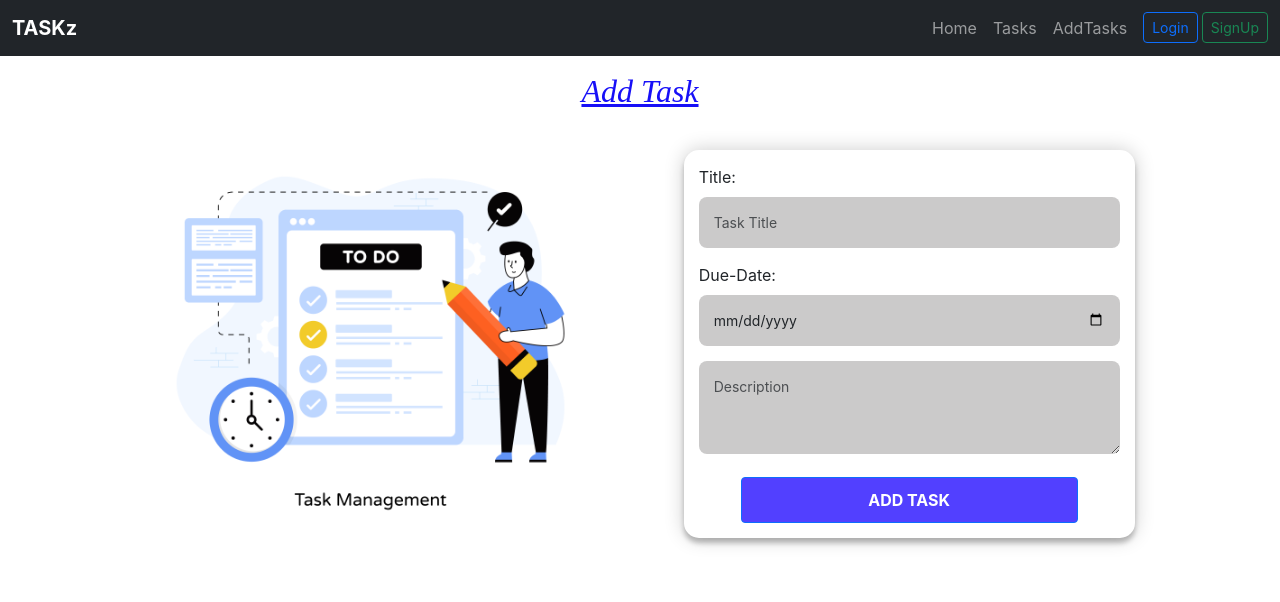
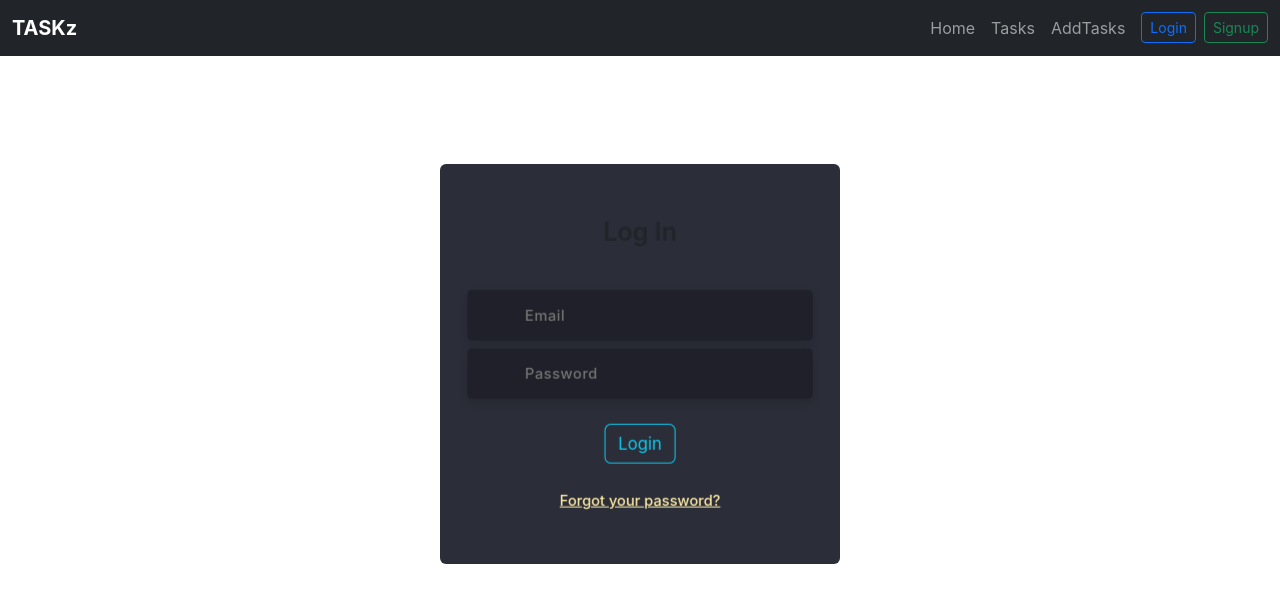
Before and after one commit to kevinkkimutai/Task-Management-System, a React (Create React App) app in the folder front-end/: page /add in a window 1280 px wide. Shown: the top 602 px of the page. Built offline with nearby package versions, Linux system fonts and the light colour scheme; no server answers.

Commit message:
fetch reququest generated on tasks

```diff
--- a/front-end/package.json
+++ b/front-end/package.json
@@ -6,6 +6,7 @@
     "@testing-library/jest-dom": "^5.16.5",
     "@testing-library/react": "^13.4.0",
     "@testing-library/user-event": "^13.5.0",
+    "axios": "^1.4.0",
     "react": "^18.2.0",
     "react-dom": "^18.2.0",
     "react-router-dom": "^6.13.0",
@@ -13,7 +14,7 @@
     "web-vitals": "^2.1.4"
   },
   "scripts": {
-    "start": "react-scripts start",
+    "start": "PORT=4000 react-scripts start",
     "build": "react-scripts build",
     "test": "react-scripts test",
     "eject": "react-scripts eject"
--- a/front-end/src/App.js
+++ b/front-end/src/App.js
@@ -6,19 +6,50 @@ import Tasks from "./components/Tasks";
 import Addtask from "./components/Addtask";
 import Login from "./components/Login";
 import Register from "./components/Register";
+import { useEffect, useState } from "react";
+import axios from "axios";
+
 
 function App() {
+  const [token, setToken] = useState(localStorage.getItem('token') || null);
+  const [user, setUser] = useState([]);
+  const fetchUser = async () => {
+    try {
+      const response = await axios.get(`http://localhost:3000/users/me`, {
+        headers: {
+          Authorization: `Bearer ${token}`,
+        },
+      });
+      (setUser(response.data));
+
+    } catch (error) {
+      console.error(error);
+    }
+  };
+
+  useEffect(() => {
+    fetchUser();
+  }, []);
+
+
+  const logout = () => {
+    localStorage.removeItem('token');
+
+    setToken(null);
+
+  };
+
   return (
     <div className="App">
       <Router>
-      <Navbar />
+      <Navbar logout={logout} token={token}/>
 
       <Routes>
           <Route path="/" element={<Home />} />
-          <Route path="/task" element={<Tasks />} />
-          <Route path="/add" element={<Addtask />} />
-          <Route path="/login" element={<Login />} />
-          <Route path="/signup" element={<Register />} />
+          <Route path="/task" element={token ? <Tasks token={token} /> : <Login setToken={setToken} />} />
+          <Route path="/add" element={token ? <Addtask token={token} user={user}/> : <Login setToken={setToken} />} />
+          <Route path="/login" element={!token ? <Login setToken={setToken} /> : <Home token={token} />} />
+        <Route path="/register" element={!token ? <Register setToken={setToken} /> : <Home token={token} />} />
         </Routes>
 
         {/* <Footer /> */}
--- a/front-end/src/components/Addtask.jsx
+++ b/front-end/src/components/Addtask.jsx
@@ -1,8 +1,44 @@
-import React from 'react'
+import React, { useState } from 'react'
 import task from '../assets/task.png'
 import '../css/add.css'
+import axios from 'axios';
 
-function Addtask() {
+function Addtask({token, user}) {
+  const [tasks, setTasks] = useState([]);
+  const [name, setName] = useState('');
+  const [status, setStatus] = useState('');
+  const [due_date, setDue_date] = useState('');
+  const [description, setDescription] = useState('');
+
+
+  const handleSubmit = async (event) => {
+    event.preventDefault();
+    try {
+      const response = await axios.post(
+        'http://localhost:3000/task',
+        {
+          name: name,
+          description: description,
+          due_date: due_date,
+          status: 0,
+          user_id: user.id,
+        },
+        {
+          headers: {
+            Authorization: `Bearer ${token}`,
+          },
+        }
+      );
+      setTasks([...tasks, response.data]);
+      setName('');
+      setDescription('');
+      setDue_date('');
+      setStatus('INCOMPLETE');
+    } catch (error) {
+      console.error(error);
+    }
+  };
+
   return (
     <div className='container pt-3 text-center'>
       <div className="row justify-content-evenly">
@@ -15,18 +51,24 @@ function Addtask() {
       <div className="col-5">
       <div className="login-box">
       <div className="form">
-        <form className="login-form">
+        <form className="login-form" onSubmit={handleSubmit}>
         <div className="col name">
-    <label for="title" className="form-label text-start">Title:</label>
-    <input type="text" className="form-control" id="title" placeholder='Task Title'/>
+    <label htmlFor="name" className="form-label text-start">Name:</label>
+    <input type="text" className="form-control" id="name"
+    value={name} onChange={(e) => setName(e.target.value)}
+     placeholder='Task Name'/>
   </div>
   <div className="col name">
-    <label for="title" className="form-label text-start">Due-Date:</label>
-    <input type="date" className="form-control" id="title"/>
+    <label htmlFor="name" className="form-label text-start">Due-Date:</label>
+    <input type="date" className="form-control"
+    value={due_date} onChange={(e) => setDue_date(e.target.value)}
+     id="name"/>
   </div>
-          <textarea className="form-control" id="exampleFormControlTextarea1" rows="3" placeholder='Description'></textarea>
+          <textarea className="form-control" id="exampleFormControlTextarea1" rows="3"
+          value={description} onChange={(e) => setDescription(e.target.value)}
+           placeholder='Description'></textarea>
           <div className='pt-2'>
-          <button type="button" className="btn btn-outline-primary btn-sm">ADD TASK</button>
+          <button type="submit" className="btn btn-outline-primary btn-sm">ADD TASK</button>
           </div>
 
         </form>
--- a/front-end/src/components/Login.jsx
+++ b/front-end/src/components/Login.jsx
@@ -1,7 +1,25 @@
-import React from 'react'
+import React, { useState } from 'react'
 import '../css/auth.css'
+import axios from 'axios';
 
-function Login() {
+function Login({setToken}) {
+    const [email, setEmail] = useState("");
+    const [password, setPassword] = useState("");
+
+    const handleSubmit = async (event) => {
+      event.preventDefault();
+      try {
+        const response = await axios.post(`http://localhost:3000/users/login`, {
+          email,
+          password,
+        });
+        localStorage.setItem("token", response.data.token);
+        setToken(response.data.token);
+
+      } catch (error) {
+        console.error(error);
+      }
+    };
   return (
     <div className="section">
     <div className="container pt-5">
@@ -13,24 +31,43 @@ function Login() {
                 <div className="card-front">
                   <div className="center-wrap">
                     <div className="section text-center">
-                      <h4 className="mb-2 pb-3 loghead">Log In</h4>
+                    <form
+                        onSubmit={handleSubmit}
+                        className="section text-center"
+                      >
+                        <h4 className="mb-4 pb-3">Log In</h4>
                         <div className="form-group">
-                        <input type="email" className="form-style" placeholder="Email" />
-                        <i className="input-icon uil uil-at"></i>
+                          <input
+                            type="email"
+                            className="form-style"
+                            placeholder="Email"
+                            value={email}
+                            onChange={(e) => setEmail(e.target.value)}
+                          />
+                          <i className="input-icon bi bi-person-fill-add"></i>
                         </div>
                         <div className="form-group mt-2">
                           <input
                             type="password"
                             className="form-style"
                             placeholder="Password"
+                            value={password}
+                            onChange={(e) => setPassword(e.target.value)}
                           />
-                        <i className="input-icon uil uil-lock-alt"></i>
+                          <i className=" input-icon bi bi-key-fill"></i>
                         </div>
-                      <div className="btn button btn-primary mt-4">Login</div>
+                        <button
+                          type="submit"
+                          className="btn1 mt-4 btn btn-outline-info"
+                        >
+                          Login
+                        </button>
                         <p className="mb-0 mt-4 text-center">
-                        <a href="https://www.web-leb.com/code" className="link"
-                          >Forgot your password?</a>
+                          <a href="/resetpassword" className="link">
+                            Forgot your password?
+                          </a>
                         </p>
+                      </form>
                     </div>
                   </div>
                 </div>
--- a/front-end/src/components/Navbar.jsx
+++ b/front-end/src/components/Navbar.jsx
@@ -1,6 +1,7 @@
 import React from 'react'
+import { Link } from 'react-router-dom'
 
-function Navbar() {
+function Navbar({token, logout, user}) {
   return (
     <nav className="navbar navbar-expand-sm navbar-dark bg-dark">
     <div className="container-fluid ">
@@ -16,14 +17,30 @@ function Navbar() {
           <li className="nav-item"><a className="nav-link" href="/task">Tasks</a></li>
           <li className="nav-item"><a className="nav-link" href="/add">AddTasks</a></li>
           <li className="nav-item ms-2">
-          <div className="logins mt-1">
-            <a href="/login">
-        <button className="btn btn-outline-primary btn-sm" type="submit">Login</button>
-        </a>
-        <a href="/signup">
-        <button className="btn btn-outline-success btn-sm ms-1" type="submit">SignUp</button>
-        </a>
-      </div>
+
+          <div className="d-flex">
+        {token ?(
+        <>
+         <ul className="nav nav-pills nav-fill">
+  <li className="nav-item">
+  {user && (
+    <a className="nav-link me-3" href="#/"> {user} </a>
+  )}
+  </li>
+  <li className="nav-item pt-1">
+      <button className="btn btn-outline-danger btn-sm"  onClick={logout}>Logout</button>
+      </li>
+      </ul>
+        </>
+        ) : (
+<>
+  <div className="nav-item pt-1">
+  <Link to="/login"><button className="btn btn-outline-primary btn-sm " href="login" type="submit">Login</button></Link>
+  <Link to="/register"><button className="btn btn-outline-success btn-sm ms-2" href="register" type="submit">Signup</button></Link>
+  </div>
+</>
+        )}
+        </div>
             </li>
         </ul>
 
--- a/front-end/src/components/Register.jsx
+++ b/front-end/src/components/Register.jsx
@@ -1,7 +1,27 @@
-import React from 'react'
+import React, { useState } from 'react'
 import '../css/auth.css'
+import axios from 'axios';
 
-function Register() {
+function Register({setToken}) {
+    const [username, setUsername] = useState('');
+
+  const [email, setEmail] = useState('');
+  const [password, setPassword] = useState('');
+
+  const handleSubmit = async (event) => {
+    event.preventDefault();
+    try {
+      const response = await axios.post(`http://localhost:3000/users/register`, {
+        username,
+        email,
+        password,
+      });
+      localStorage.setItem('token', response.data.token);
+      setToken(response.data.token);
+    } catch (error) {
+      console.error(error);
+    }
+  };
   return (
     <div className="section">
     <div className="container pt-5">
@@ -16,30 +36,33 @@ function Register() {
                       <h4 className="mb-2 pb-2 loghead">SignUp</h4>
 
                         <div className="form-group">
-                          <input type="text" className="form-style" placeholder="Firstname" />
+                          <input type="text" className="form-style"
+                          value={username}
+                          onChange={(e) => setUsername(e.target.value)}
+                           placeholder="Username" />
                           <i className="input-icon uil uil-at"></i>
                         </div>
 
-                        <div className="form-group mt-2">
-                          <input type="text" className="form-style"  placeholder="Lastname" />
-                          <i className="input-icon uil uil-at"></i>
-                        </div>
 
                       <div className="form-group mt-2">
-                          <input type="email" className="form-style" v-model="email" placeholder="Email" />
+                          <input type="email" className="form-style"
+                          value={email}
+                          onChange={(e) => setEmail(e.target.value)}
+                           placeholder="Email" />
                           <i className="input-icon uil uil-at"></i>
                         </div>
 
                       <div className="form-group mt-2">
                         <input
                           type="password"
-                          v-model="password"
+                          value={password}
+                          onChange={(e) => setPassword(e.target.value)}
                           className="form-style"
                           placeholder="Password"
                         />
                         <i className="input-icon uil uil-lock-alt"></i>
                       </div>
-                      <div className="btn button btn-primary mt-4">SignUp</div>
+                      <div className="btn button btn-primary mt-4" onClick={handleSubmit}>SignUp</div>
                       <p className="mb-0 mt-4 mb-3 text-center">
                         <a href="#/" className="link"
                           >Already have an account?</a>
--- a/front-end/src/index.css
+++ b/front-end/src/index.css
@@ -71,7 +71,7 @@ width: auto;
   text-transform: uppercase;
   top: 26%;
   left: 1%;
-  font-size: 38px;
+  font-size: 28px;
   transform: translate(-50%, -50%);
 }
 .done-card {
```
Also changed, not shown: front-end/src/components/Tasks.jsx (+45 -128 lines), 1 other file (tests, documents, lock files or other folders). Lines whose indentation alone changed are shown as unchanged.
